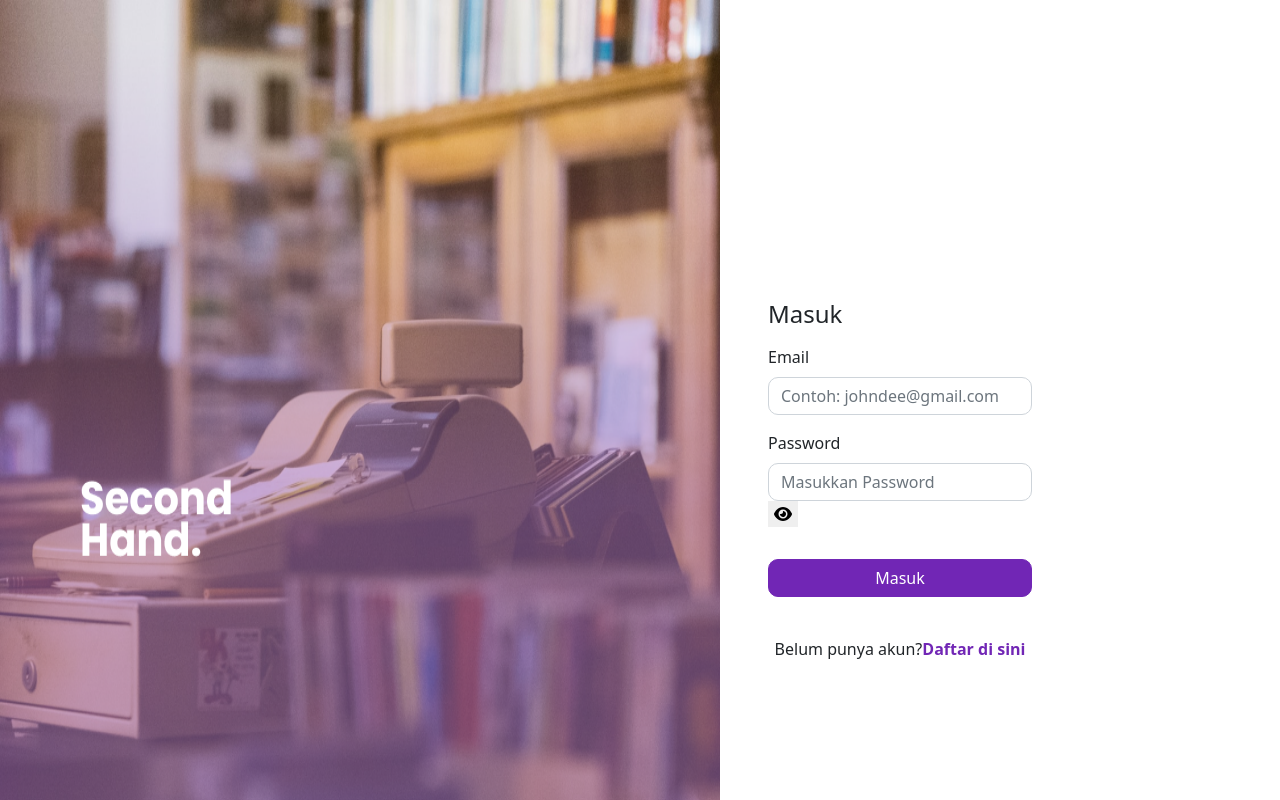
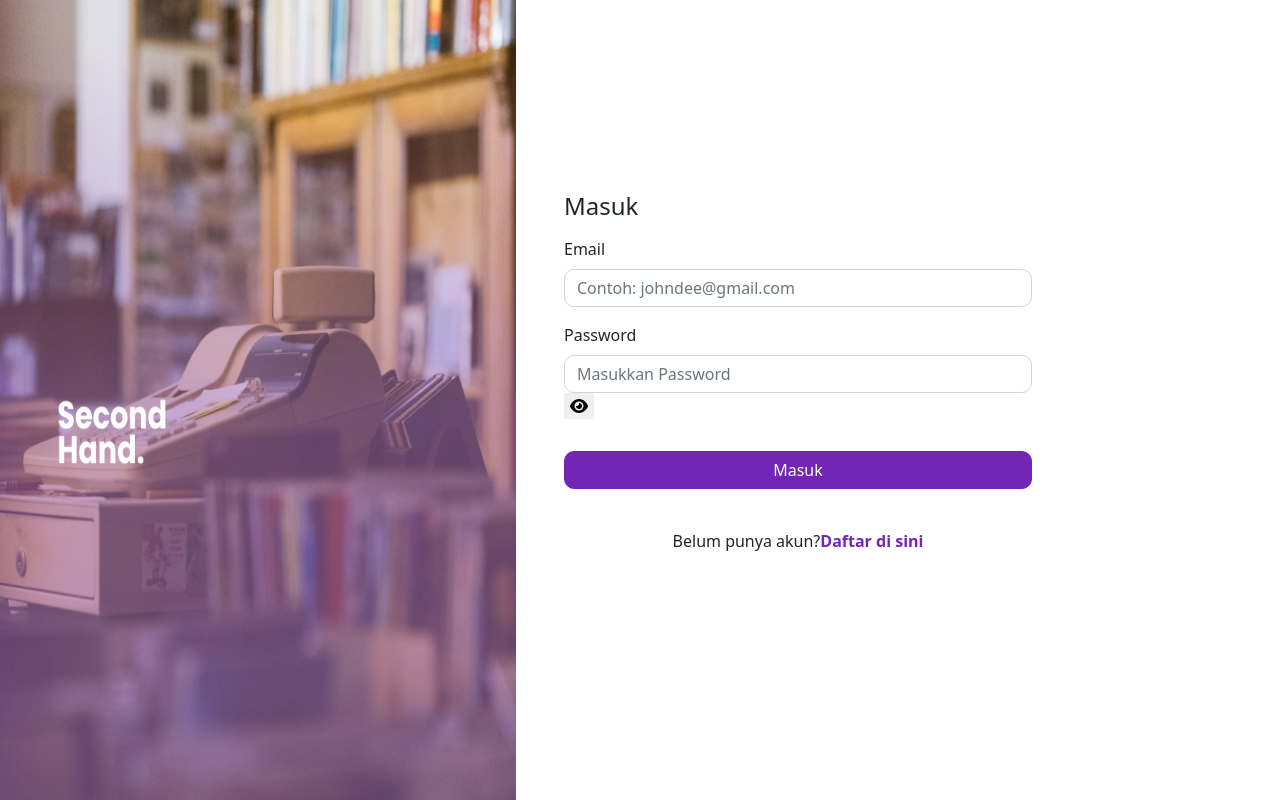
Before and after one commit to leonardomartine/finalProject-binarFE, a React (Create React App) app: page /login in a window 1280 px wide. Shown: the top 800 px of the page. Built offline with nearby package versions, Linux system fonts and the light colour scheme.

Commit message:
update login

```diff
--- a/src/css/login.css
+++ b/src/css/login.css
@@ -4,14 +4,14 @@
     height: 100%;
 }
 
-.loginpict {
+/* .loginpict {
     background-position: left;
     background-repeat: no-repeat;
     background-size: cover;
-    height: 790px;
-    width: 880px;
+    height: 100%;
+    width: 100%;
 
-}
+} */
 
 .loginh4 {
     font-weight: bold;
@@ -19,10 +19,8 @@
 
 .login {
     vertical-align: middle;
-    margin-top: 300px;
+    margin-top: 15%;
     margin-right: 200px;
-
-
 }
 
 
--- a/src/pages/Login.jsx
+++ b/src/pages/Login.jsx
@@ -1,15 +1,11 @@
 import { useRef, useState } from "react";
-import { Form,Row, Col, Container, Button, Alert, div } from "react-bootstrap";
+import { Form, Row, Col, Container, Button, Alert } from "react-bootstrap";
 import axios from "axios";
 import { Link, useNavigate } from "react-router-dom";
-import { GoogleOAuthProvider, GoogleLogin } from "@react-oauth/google";
+// import { GoogleOAuthProvider, GoogleLogin } from "@react-oauth/google";
 import "../css/login.css";
 import { FontAwesomeIcon } from '@fortawesome/react-fontawesome'
-import { faEye, FaCoffee } from '@fortawesome/free-solid-svg-icons'
-
-
-
-
+import { faEye } from '@fortawesome/free-solid-svg-icons'
 
 
 export default function Login() {
@@ -99,7 +95,7 @@ export default function Login() {
     return (
         <Row>
             <Col className="loginpict">
-             <img src="/images/img.png" width="720px" height="960px" />
+                <img src="/images/img.png" width="100%" height="100%" />
             </Col>
             <Col className="login">
                 <Container className="my-100">
@@ -129,7 +125,7 @@ export default function Login() {
                                 placeholder="Masukkan Password"
                                 style={styleLabel}
                             />
-                    <button className=" float-right border-0" onClick={togglePassword}><FontAwesomeIcon  icon={faEye}></FontAwesomeIcon></button>
+                            <button className=" float-right border-0" onClick={togglePassword}><FontAwesomeIcon icon={faEye}></FontAwesomeIcon></button>
 
                         </Form.Group>
                         {/* <div className="my-3">
```
Also changed, not shown: 1 other file (tests, documents, lock files or other folders). Lines whose indentation alone changed are shown as unchanged.
